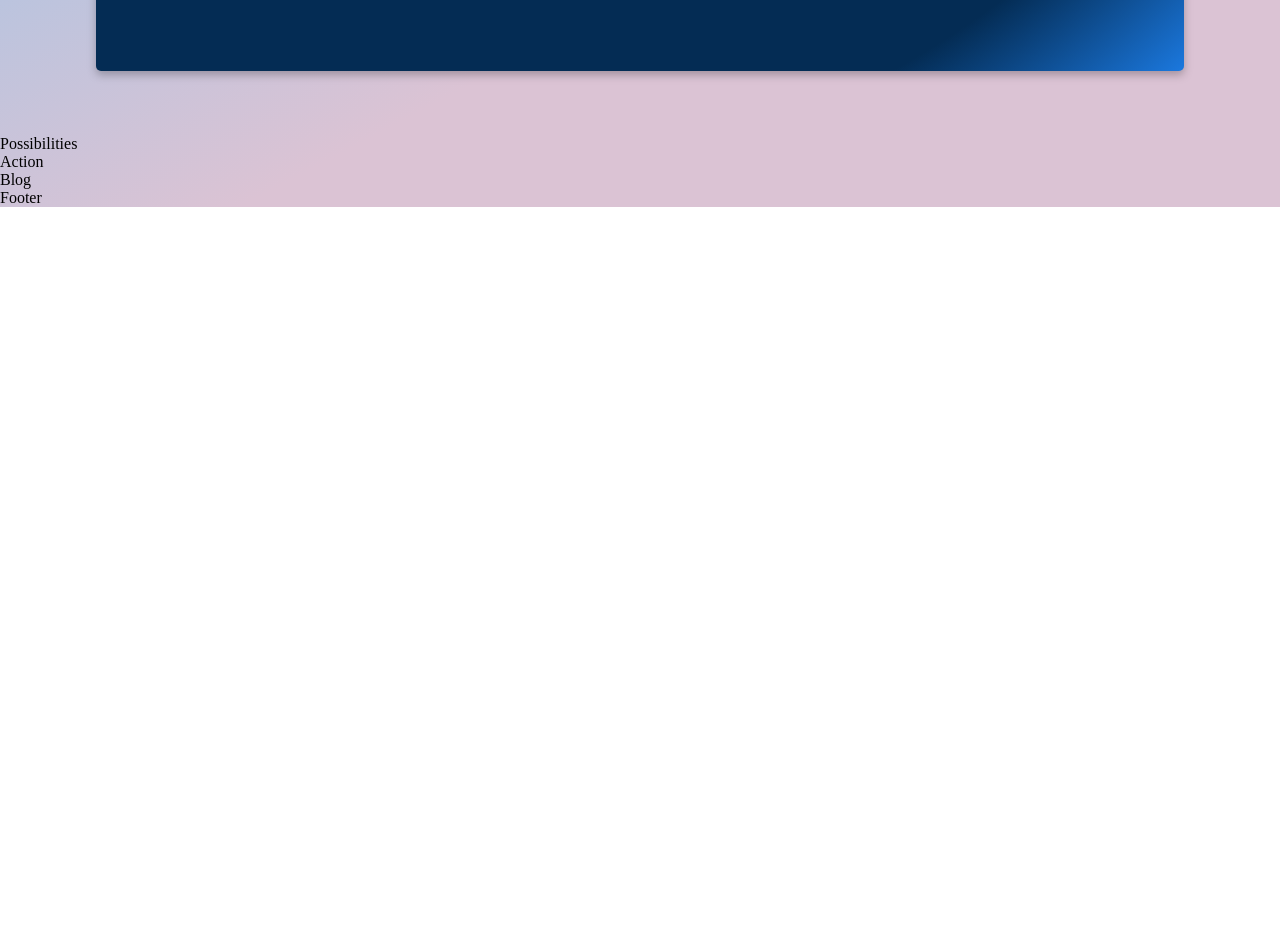
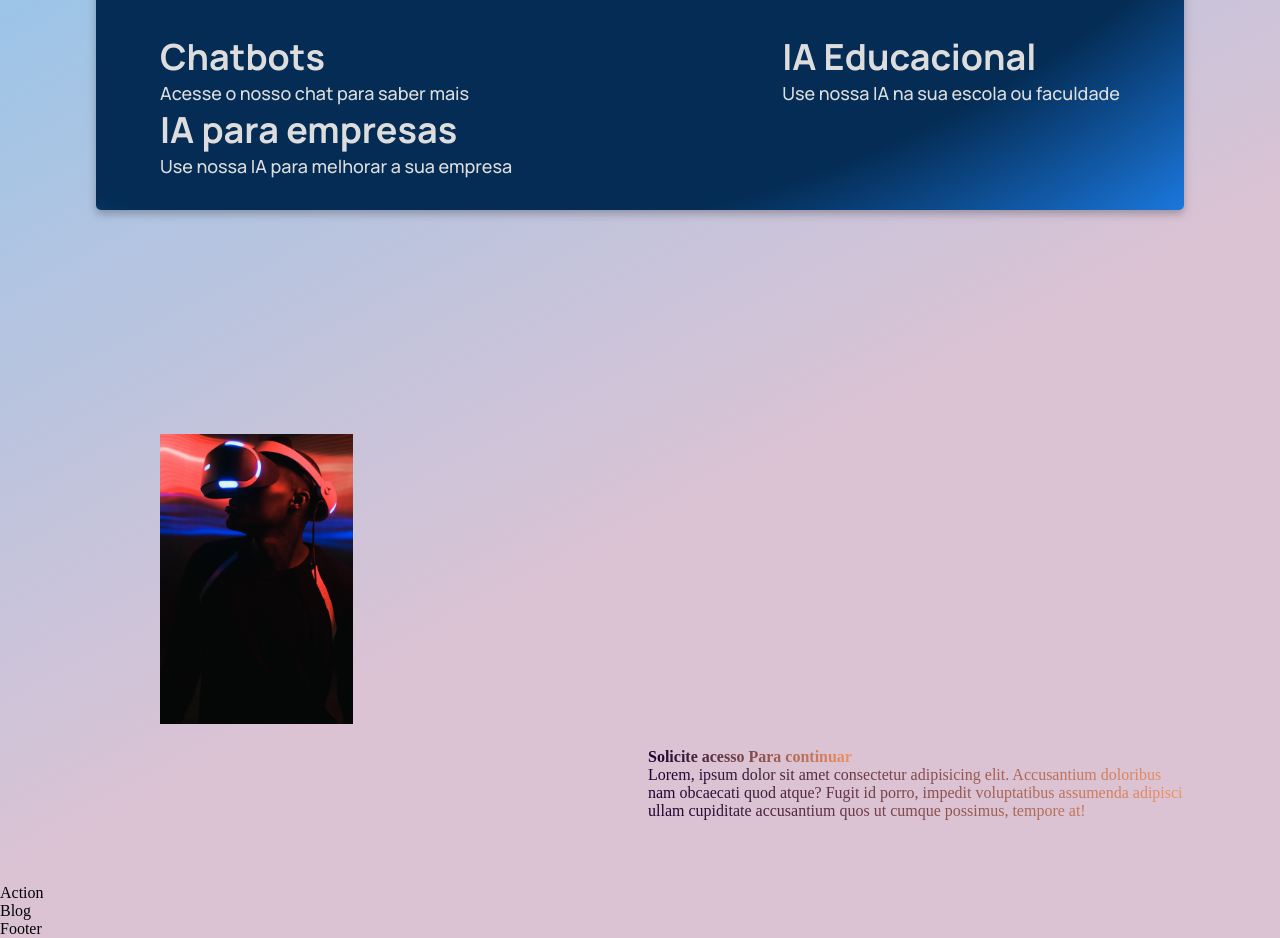
Before and after one commit to Benevanio/Hazy_tech, a React (Create React App) app: page / in a window 1280 px wide. Shown: the part 1321-2259 px from the top of the page. Before the commit the page ends 1528 px from the top, so only its background shows below. Built offline with nearby package versions, Linux system fonts and the light colour scheme.

Commit message:
Add css em possibilities

```diff
--- a/src/components/navbar/Navbar.jsx
+++ b/src/components/navbar/Navbar.jsx
@@ -14,9 +14,10 @@ const Navbar = () => {
         </div>
         <div className="AI__navbar-links_container">
           <p><a href="#home">Home</a></p>
-            <p><a href="#devAi">IA da Auto-com</a></p>
-            <p><a href="#possibility">Auto-com IA</a></p>
-            <p><a href="#features">Casos de Sucesso</a></p>
+            <p><a href="#WAi">IA da Auto-com</a></p>
+            <p><a href="#Features">Casos de Sucesso</a></p>
+            <p><a href="#Possibility">Auto-com IA</a></p>
+
             <p><a href="#blog">Blog</a></p>
         </div>
       </div>
@@ -32,9 +33,10 @@ const Navbar = () => {
         <div className="AI__navbar-menu_container scale-up-center">
           <div className="AI__navbar-menu_container-links">
             <p><a href="#home">Home</a></p>
-            <p><a href="#devAi">IA da Auto-com</a></p>
-            <p><a href="#possibility">Auto-com IA</a></p>
-            <p><a href="#features">Casos de Sucesso</a></p>
+            <p><a href="#WAi">IA da Auto-com</a></p>
+            <p><a href="#Features">Casos de Sucesso</a></p>
+            <p><a href="#Possibility">Auto-com IA</a></p>
+
             <p><a href="#blog">Blog</a></p>
           </div>
           <div className="AI__navbar-menu_container-links-sign">
--- a/src/containers/features/Features.jsx
+++ b/src/containers/features/Features.jsx
@@ -1,8 +1,18 @@
 import React from 'react'
-import  './Features.css'
-const Features = () => {
+
+// eslint-disable-next-line react/prop-types
+const Features = ({title, text}) => {
   return (
-    <div className='AI__features'></div>
+    <div className='AI__features-container__features'id="Features">
+      <div className='AI__features-container__features__feature'>
+      <div >
+        <h1>{title}</h1>
+      </div>
+      <div className='AI__features-container__features__feature__text'>
+        {text}
+      </div>
+      </div>
+    </div>
   )
 }
 
--- a/src/containers/footer/Footer.jsx
+++ b/src/containers/footer/Footer.jsx
@@ -1,5 +1,5 @@
 import React from 'react'
-import './Footer.scss'
+import './Footer.css'
 const Footer = () => {
   return (
     <div>Footer</div>
--- a/src/containers/possib/Possibilities.css
+++ b/src/containers/possib/Possibilities.css
@@ -0,0 +1,44 @@
+.Ai__possibilidades {
+    display: flex;
+    flex-direction: row;
+}
+
+.AI_possibility-image {
+    flex: 1;
+    display: flex;
+    justify-content: flex-start;
+    align-items: center;
+
+    margin-right: 1rem;
+}
+
+.AI_possibility-image img {
+    width: 60%;
+    height: 60%;
+    object-fit: contain;
+    box-sizing: content-box;
+    border-radius: 15px;
+}
+.AI_possibility-text{
+    flex: 1;
+    display: flex;
+    flex-direction: column;
+    justify-content: flex-end;
+    align-items: flex-start;
+
+}
+.AI_possibility-text h1{
+    font-size: 1.5rem;
+    font-weight: 600;
+    color: #000;
+    margin: 0;
+}
+.AI_possibility-text h1:last-child{
+    margin-bottom: 0;
+}
+.AI_possibility-text p{
+    font-size: 1rem;
+    font-weight: 400;
+    color: #000;
+    margin: 0;
+}
--- a/src/containers/possib/Possibilities.jsx
+++ b/src/containers/possib/Possibilities.jsx
@@ -1,8 +1,22 @@
 import React from 'react'
 import './Possibilities.css'
+import PossibilitiesImage from '../../assets/possibilities.png'
 const Possibilities = () => {
   return (
-    <div>Possibilities</div>
+    <div className='Ai__possibilidades section__padding' id='Possibility'>
+      <div className='AI_possibility-image'>
+        <img src={PossibilitiesImage}/>
+      </div>
+      <div className='AI_possibility-text'>
+        <h4 className='AI_possibility-title gradient__text'>Solicite acesso Para continuar</h4>
+        <h1 className='gradient__text'>
+         <p>
+          Lorem, ipsum dolor sit amet consectetur adipisicing elit. Accusantium doloribus nam obcaecati quod atque? Fugit id porro, impedit voluptatibus assumenda adipisci ullam cupiditate accusantium quos ut cumque possimus, tempore at!
+         </p>
+        </h1>
+
+        </div>
+      </div>
   )
 }
 
--- a/src/containers/whatAICOMDEV1/WHATAI.css
+++ b/src/containers/whatAICOMDEV1/WHATAI.css
@@ -71,16 +71,16 @@
 
 .AI__whatAI-container {
     display: flex;
+    flex-direction: row;
+    justify-content: space-between;
+    align-items: center;
     flex-wrap: wrap;
-    flex-direction: row;
-    color: #ddd;
-    margin-top: 2rem;
+    margin: 0 2rem;
+    color:#ddd;
     font-size: large;
     font-weight: 500;
     font-family: var(--font-family);
-    padding: 2rem;
-    margin: 2rem auto;
-    letter-spacing: 5px;
+
 }
 
 
--- a/src/containers/whatAICOMDEV1/WhatIA.jsx
+++ b/src/containers/whatAICOMDEV1/WhatIA.jsx
@@ -5,7 +5,9 @@ const WhatIA = () => {
   return (
     <div className='AI__whatAI  section__margin' id='WAi'>
       <div className='AI__whatAI-features'>
-        <Features />
+        <Features title="Oque e a AutoCom?" text="
+          A AutoCom é uma empresa de inteligência artificial que tem como objetivo ajudar empresas a crescerem e se destacarem no mercado. Através de uma inteligência artificial que analisa dados e informações de empresas e clientes, a AutoCom pode ajudar a sua empresa a crescer e se destacar no mercado. "/>
+
       </div>
       <div className='AI__whatAI-heading'>
         <h1 className="gradient__text">
@@ -16,9 +18,9 @@ const WhatIA = () => {
         </p>
       </div>
       <div className='AI__whatAI-container'>
-        <Features />
-        <Features />
-        <Features />
+        <Features title="Chatbots" text="Acesse o nosso chat para saber mais" />
+        <Features  title="IA Educacional" text="Use nossa IA  na sua escola ou faculdade"/>
+        <Features title="IA para empresas" text="Use nossa IA para melhorar a sua empresa"/>
       </div>
     </div>
   )
```
Also changed, not shown: src/assets/possibilities.png (added), src/containers/features/Features.css (deleted), src/containers/footer/Footer.css (added), src/containers/footer/Footer.scss (deleted).
